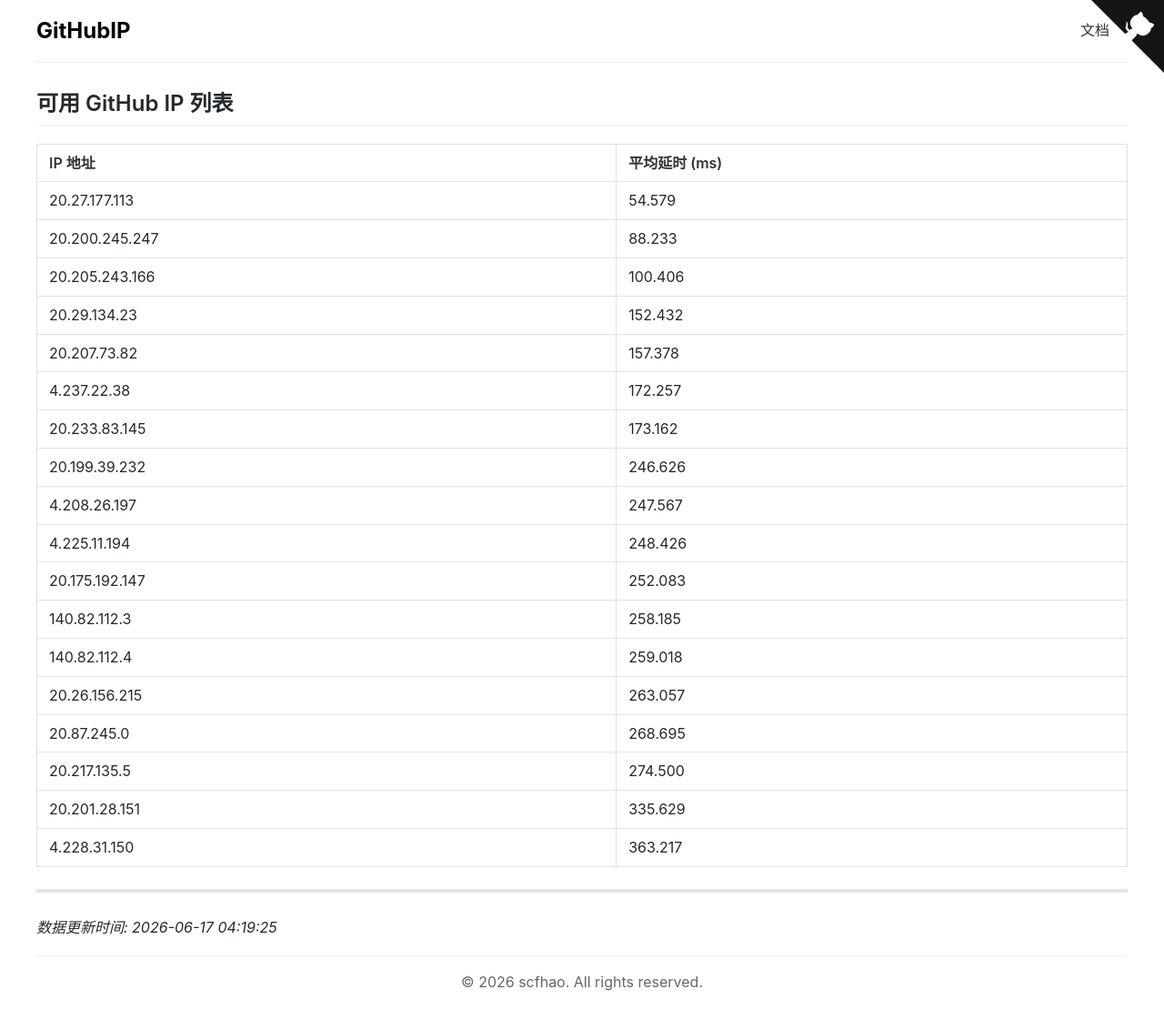
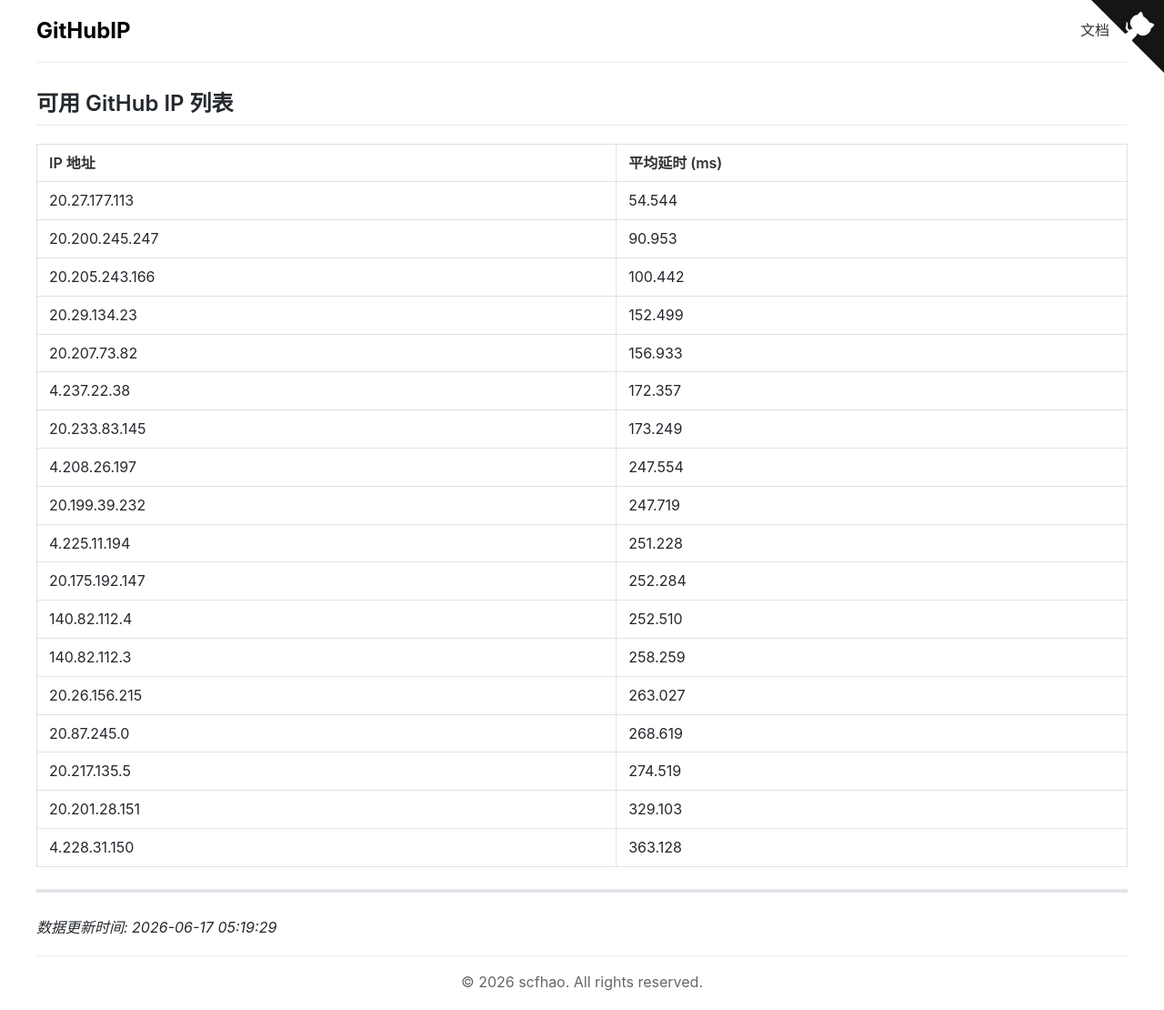
Before and after one commit to scfhao/GitHubIP, a Jekyll site: the page built from index.md, in a window 1280 px wide. Shown: the whole page at 91% size. Built offline with Jekyll 4.4.1, drawn with Linux system fonts in a browser that asks for light colours.

Commit message:
自动脚本执行 - 2026-06-17 05:19:29

```diff
--- a/index.md
+++ b/index.md
@@ -1,32 +1,32 @@
 ---
 layout: home
 title: GitHub IP 列表
-date: 2026-06-17 04:19:25
+date: 2026-06-17 05:19:29
 ---
 
 ## 可用 GitHub IP 列表
 
 | IP 地址 | 平均延时 (ms) |
 |---------|--------------|
-| 20.27.177.113 | 54.579 |
-| 20.200.245.247 | 88.233 |
-| 20.205.243.166 | 100.406 |
-| 20.29.134.23 | 152.432 |
-| 20.207.73.82 | 157.378 |
-| 4.237.22.38 | 172.257 |
-| 20.233.83.145 | 173.162 |
-| 20.199.39.232 | 246.626 |
-| 4.208.26.197 | 247.567 |
-| 4.225.11.194 | 248.426 |
-| 20.175.192.147 | 252.083 |
-| 140.82.112.3 | 258.185 |
-| 140.82.112.4 | 259.018 |
-| 20.26.156.215 | 263.057 |
-| 20.87.245.0 | 268.695 |
-| 20.217.135.5 | 274.500 |
-| 20.201.28.151 | 335.629 |
-| 4.228.31.150 | 363.217 |
+| 20.27.177.113 | 54.544 |
+| 20.200.245.247 | 90.953 |
+| 20.205.243.166 | 100.442 |
+| 20.29.134.23 | 152.499 |
+| 20.207.73.82 | 156.933 |
+| 4.237.22.38 | 172.357 |
+| 20.233.83.145 | 173.249 |
+| 4.208.26.197 | 247.554 |
+| 20.199.39.232 | 247.719 |
+| 4.225.11.194 | 251.228 |
+| 20.175.192.147 | 252.284 |
+| 140.82.112.4 | 252.510 |
+| 140.82.112.3 | 258.259 |
+| 20.26.156.215 | 263.027 |
+| 20.87.245.0 | 268.619 |
+| 20.217.135.5 | 274.519 |
+| 20.201.28.151 | 329.103 |
+| 4.228.31.150 | 363.128 |
 
 ---
 
-*数据更新时间: 2026-06-17 04:19:25*
+*数据更新时间: 2026-06-17 05:19:29*
```
